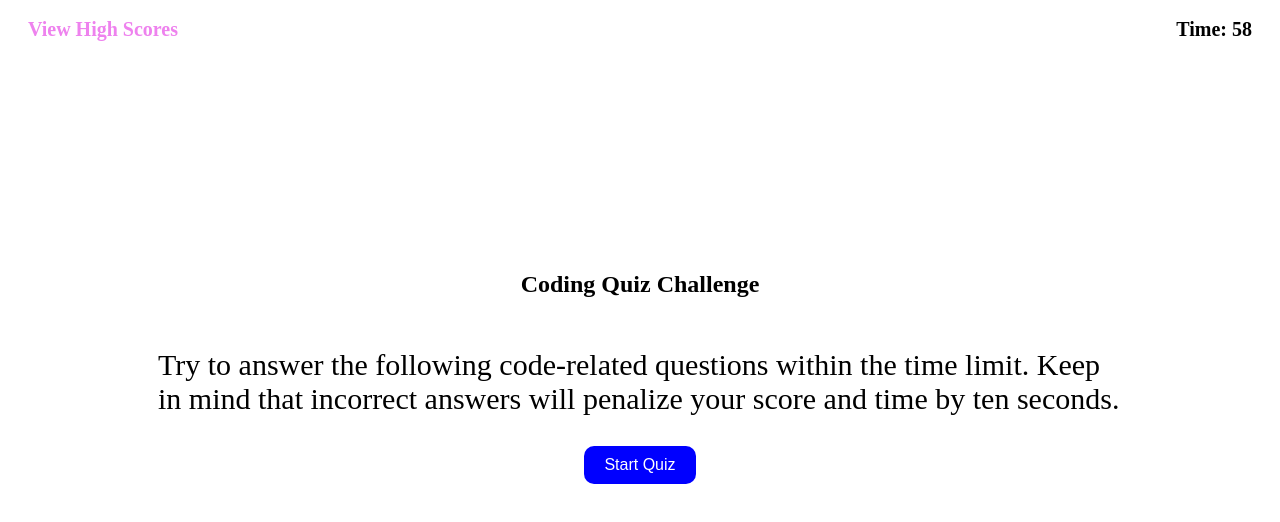
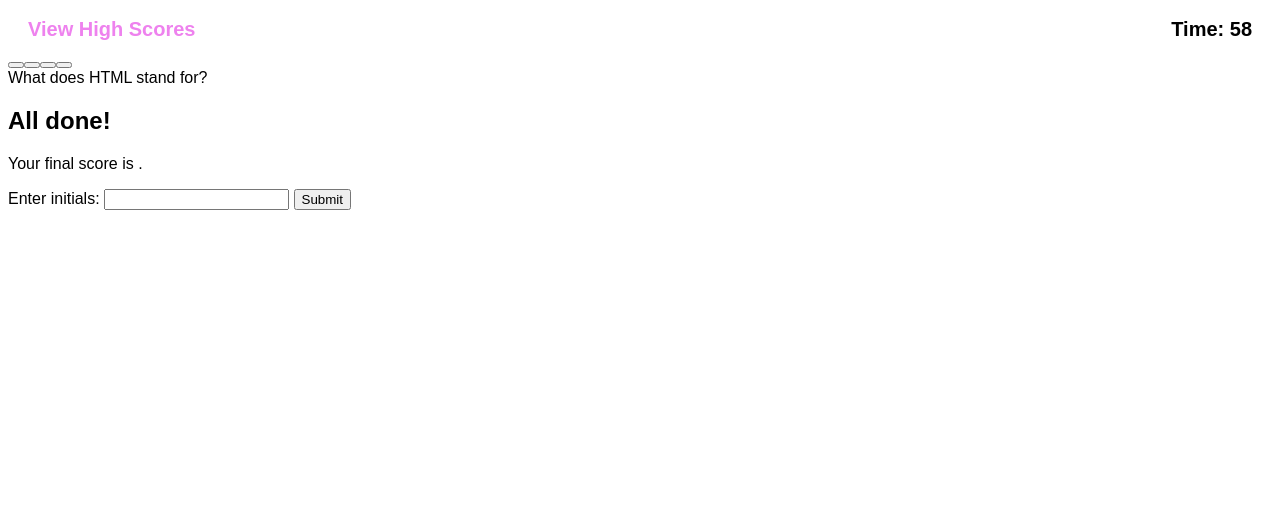
Before and after one commit to jomaduagwu/svg-logo-generator-jm, a plain HTML site: page code-quiz/index.html in a window 1280 px wide. Both pictures are taken after a click on the element "Start Quiz". Drawn offline with Linux system fonts and the light colour scheme.

Commit message:
updated files

```diff
--- a/code-quiz/assets/style.css
+++ b/code-quiz/assets/style.css
@@ -1,3 +1,6 @@
+* {
+    font-family:Arial, Helvetica, sans-serif;
+}
 header {
     display: flex;
     justify-content: space-between;
@@ -28,7 +31,7 @@ header {
 }
 
 .quiz-info p {
-    font-size: 30px;
+    font-size: 25px;
 }
 
 .start-button button {
--- a/code-quiz/index.html
+++ b/code-quiz/index.html
@@ -11,7 +11,7 @@
 <body>
     <header>
     <div id="high-scores">View High Scores</div>
-    <div id="timer">Time:</div>
+    <div id="timer">Time:</div> <!-- still needed? -->
     </header>
 
         <!-- quiz information before user starts the quiz -->
@@ -20,8 +20,32 @@
         <p>Try to answer the following code-related questions within the time limit. Keep in mind
             that incorrect answers will penalize your score and time by ten seconds.
         </p>
+
         <!-- start quiz button -->
         <div class="start-button"><button>Start Quiz</button></div>
+    </div>
+
+    <!-- container for questions and answer choices -->
+    <div class="question"></div>
+    <div class="choices"></div>
+
+    <!-- container for the score and countdown timer -->
+    <div class="quiz-container">
+        <div id="score">Score: 0</div>
+        <div id="countdown">Time left: <span id="time">60</span></div>
+    </div>
+
+    <!-- container for results at the end of the quiz -->
+    <div class="results-container">
+        <h2>All done!</h2>
+        <p>Your final score is <span id="final-score"></span>.</p>
+
+        <!-- form to save scores -->
+        <form>
+            <label for="initials">Enter initials:</label>
+            <input type="text" id="initials" name="initials">
+            <input type="submit" value="Submit">
+        </form>
     </div>
 
    <script src="script.js"></script>
--- a/code-quiz/script.js
+++ b/code-quiz/script.js
@@ -10,34 +10,7 @@
 // WHEN the game is over
 // THEN I can save my initials and score
 
-// selects element by id
-var timeEl=document.getElementById("timer");
-
-var secondsLeft = 60;
-
-function setTime (event) {
-    // prevent default action
-    event.preventDefault();
-    // sets interval in variable
-    var timerInterval = setInterval (function () {
-        secondsLeft--;
-        timeEl.textContent = "Time: " + secondsLeft;
-
-        if(secondsLeft === 0) {
-            // stops execution of action set at interval
-            clearInterval(timerInterval);
-            sendMessage();
-        };
-    }, 1000);
-}
-
-// setTime();
-
-var startQuiz = document.querySelector(".start-button");
-
-// start timer on 'start quiz' click
-startQuiz.addEventListener("click", setTime);
-
+// array of objects with quiz questions, choices and answers
 var quizQuestions = [
     {
         question: "What does HTML stand for?",
@@ -65,3 +38,111 @@ var quizQuestions = [
         answer: "multiple values in a single variable"
     }
 ]
+
+
+var secondsLeft = 60;
+var score = 0;
+var currentQuestionIndex = 0;
+// var timerInterval;
+
+// select elements by id
+var highScoreEl=document.getElementById("high-scores");
+var timerEl=document.getElementById("timer");
+var scoreEl=document.getElementById("score");
+var countdownEl=document.getElementById("countdown");
+var timeEl=document.getElementById("time");
+var finalScoreEl=document.getElementById("final-score");
+
+// select elements by class
+var quizContainer = document.querySelector(".quiz-container");
+var questionEl = document.querySelector(".question");
+var choicesEl = document.querySelector(".choices");
+
+// add event listener for start button
+var startBtn = document.querySelector(".start-button");
+startBtn.addEventListener("click", startQuiz);
+
+
+// set a function to hide the quiz info and start the timer once the 'start quiz' button is selected
+function startQuiz ()   {
+    // hide quiz info once quiz is started
+    var quizInfo = document.querySelector(".quiz-info");
+    quizInfo.style.display = "none";
+
+    //start timer
+    var timerInterval = setInterval (function () {
+        secondsLeft--;
+        timerEl.textContent = "Time: " + secondsLeft;
+
+        // end the quiz when the time runs out
+        if(secondsLeft === 0) {
+            endQuiz();
+            // stops execution of action set at interval
+            // clearInterval(timerInterval);
+            // sendMessage();
+        }
+    }, 1000);
+
+    // display first question
+    displayQuestion();
+}
+
+// function to display questions
+function displayQuestion (){
+    var currentQuestion = quizQuestions[currentQuestionIndex];
+    quizContainer.textContent = currentQuestion.question;
+    choicesEl.innerHTML = "";
+    for (var i=0; i < currentQuestion.choices.length; i++) {
+        var choiceBtn = document.createElement("button");
+        choiceBtn.addEventListener("click", () => {
+            if (choiceBtn.textContent === currentQuestion.answer) {
+                score += 10;
+                scoreEl.textContent = "Score: " + score;
+            } else {
+                time -= 10;
+                timerEl.textContent = time;
+            }
+            currentQuestionIndex++;
+            if (currentQuestionIndex < quizContainer.length) {
+                displayQuestion();
+            } else {
+                endQuiz ()
+            }
+        });
+        choicesEl.appendChild(choiceBtn);
+    }
+}
+// function to end the quiz
+function endQuiz () {
+    // stop displaying the questions and answer choices
+    quizContainer.style.display = "none";
+    choicesEl.style.display = "none";
+
+    // show final score and save to local storage
+    finalScoreEl.textContent = "Your final score is " + score;
+    var initials = initialsInput.value;
+    localStorage.setItem(initials, score);
+
+}
+
+
+
+
+
+// function setTime (event) {
+//     // prevent default action
+//     event.preventDefault();
+//     // sets interval in variable
+//     var timerInterval = setInterval (function () {
+//         secondsLeft--;
+//         timeEl.textContent = "Time: " + secondsLeft;
+
+//         if(secondsLeft === 0) {
+//             // stops execution of action set at interval
+//             clearInterval(timerInterval);
+//             sendMessage();
+//         };
+//     }, 1000);
+// }
+
+// setTime();
```
